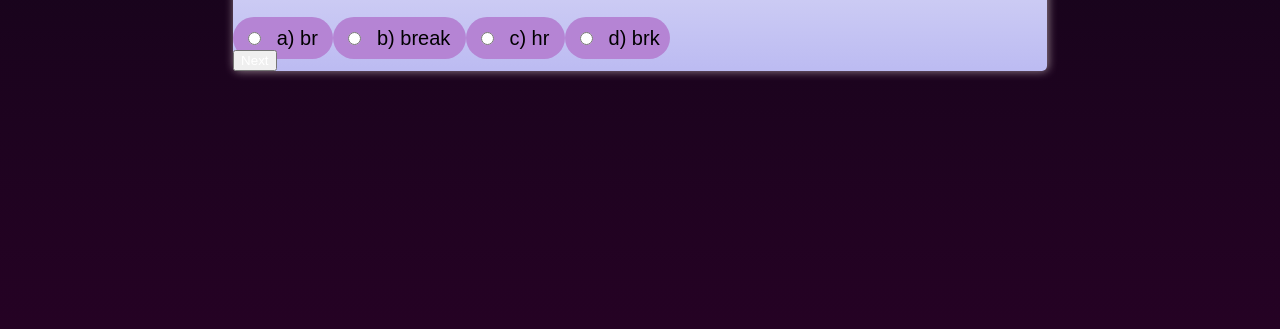
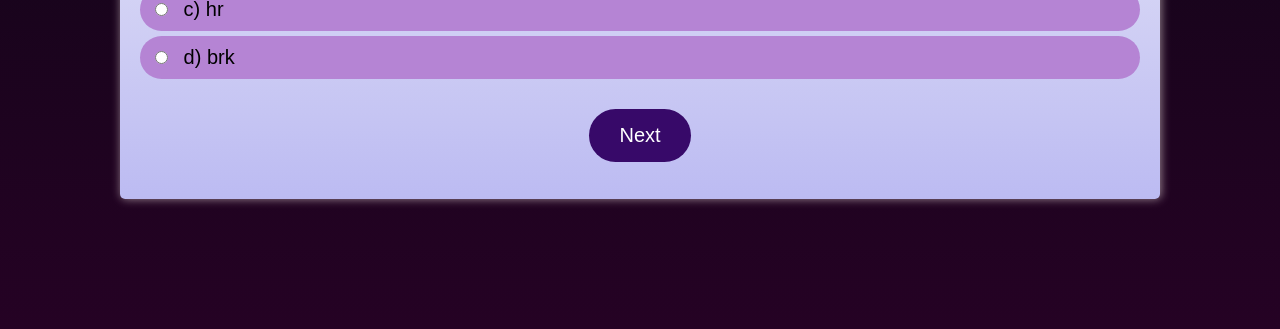
Before and after one commit to Ishpreet15/SCM_PG-04, a plain HTML site: page Code/index.html in a window 1280 px wide. Shown: the part 471-800 px from the top of the page. Drawn offline with Linux system fonts and the light colour scheme.

Commit message:
Update style.css

```diff
--- a/Code/style.css
+++ b/Code/style.css
@@ -10,12 +10,20 @@ body {
 }
 
 .quiz-container {
+    width:100%;
+    height:100%;
+    max-width: 1000px;
+    max-height: 500px;
+    padding: 20px;
     background-image:linear-gradient(rgb(249, 249, 249),rgb(188, 187, 242));
     border-radius: 5px;
     box-shadow: 1px 0 10px rgba(238, 224, 224, 0.6);
+    text-align: center;
 }
 
 .header {
+    display: flex;
+    justify-content: space-between;
     align-items: center;
 }
 
@@ -40,14 +48,31 @@ body {
     margin-bottom: 30px;
 }
 
+#options {
+    text-align: left;
+    margin-bottom: 30px;
+
+}
 
 label {
+    display: block;
     margin-bottom: 15px;
     font-size: 20px;
 }
 
 input[type="radio"] {
     margin-right: 10px;
+}
+
+#next-button {
+    font-size: 20px;
+    background-color: #370969;
+    color: #fff;
+    border: none;
+    padding: 15px 30px;
+    border-radius: 5px;
+    cursor: pointer;
+    border-radius:50px
 }
 
 
```
